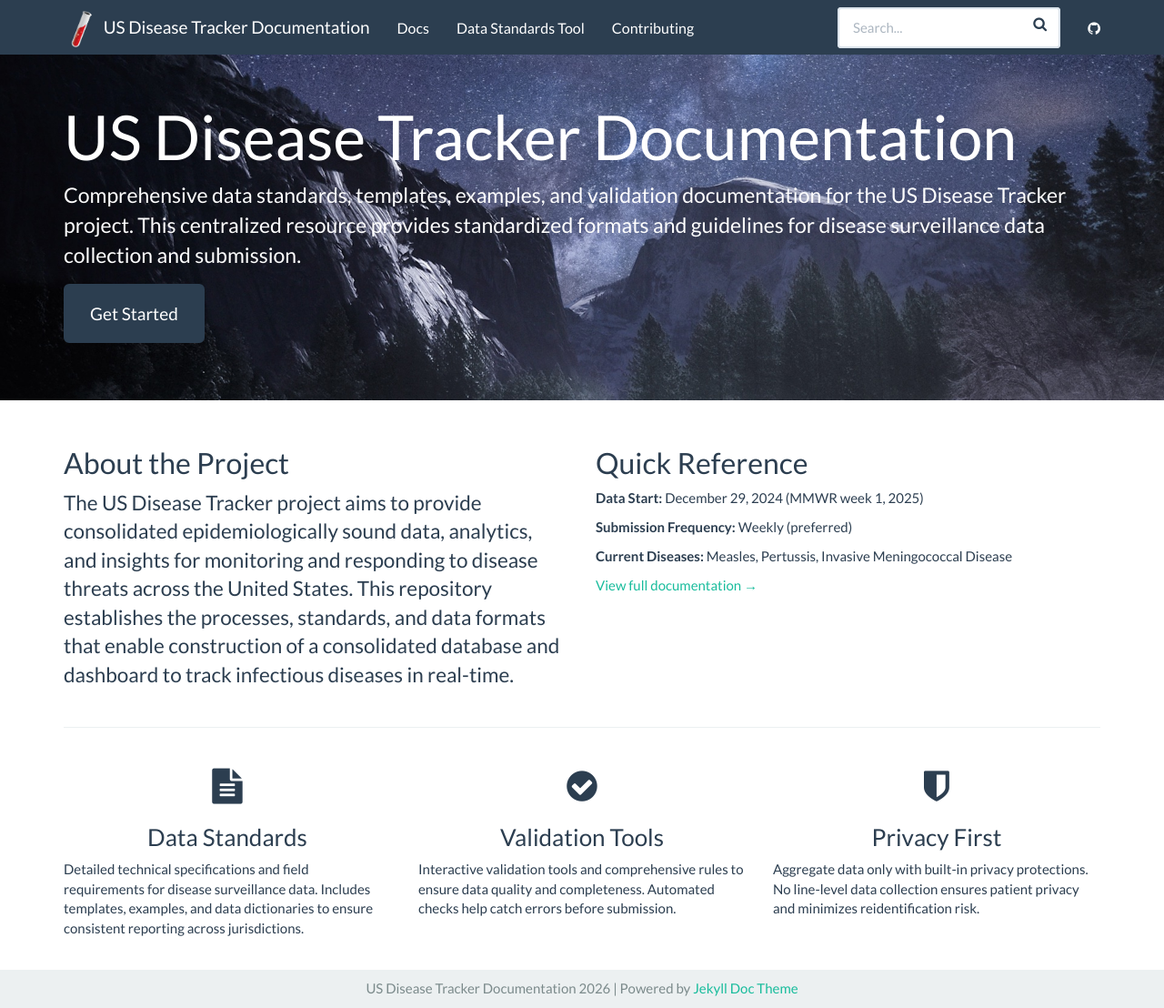
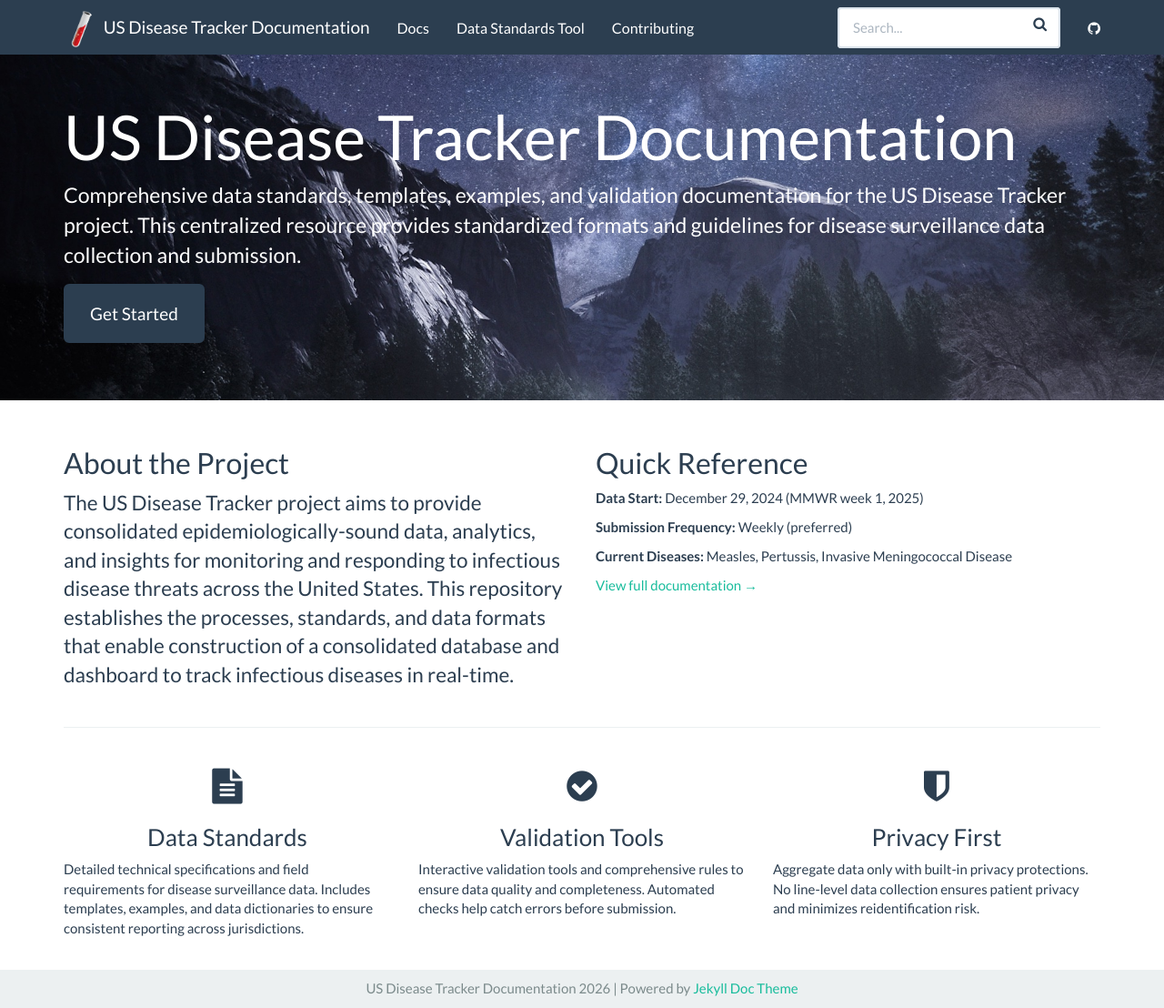
Before and after one commit to USDiseaseTracker/USDiseaseTracker-Docs, a Jekyll site: the page built from webpage/index.html, in a window 1280 px wide and 1108 px high. Shown: the whole window at 91% size. Built offline with Jekyll 4.4.1, drawn with Linux system fonts in a browser that asks for light colours.

Commit message:
update description

```diff
--- a/webpage/index.html
+++ b/webpage/index.html
@@ -14,7 +14,7 @@ layout: default
     <div class="row">
         <div class="col-md-6">
             <h2 class="header-light regular-pad">About the Project</h2>
-            <p class="lead">The US Disease Tracker project aims to provide consolidated epidemiologically sound data, analytics, and insights for monitoring and responding to disease threats across the United States. This repository establishes the processes, standards, and data formats that enable construction of a consolidated database and dashboard to track infectious diseases in real-time.</p>
+            <p class="lead">The US Disease Tracker project aims to provide consolidated epidemiologically-sound data, analytics, and insights for monitoring and responding to infectious disease threats across the United States. This repository establishes the processes, standards, and data formats that enable construction of a consolidated database and dashboard to track infectious diseases in real-time.</p>
         </div>
         <div class="col-md-6">
             <h2 class="header-light regular-pad">Quick Reference</h2>
```
